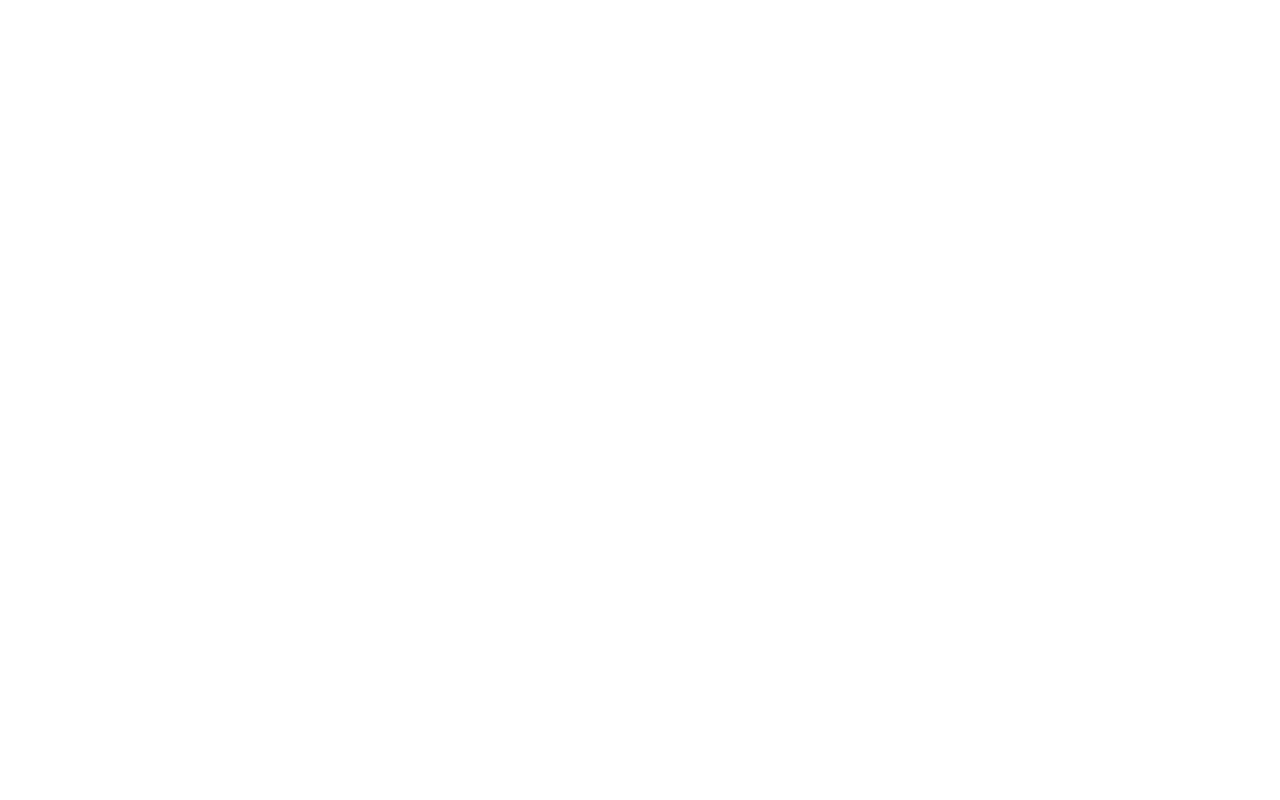
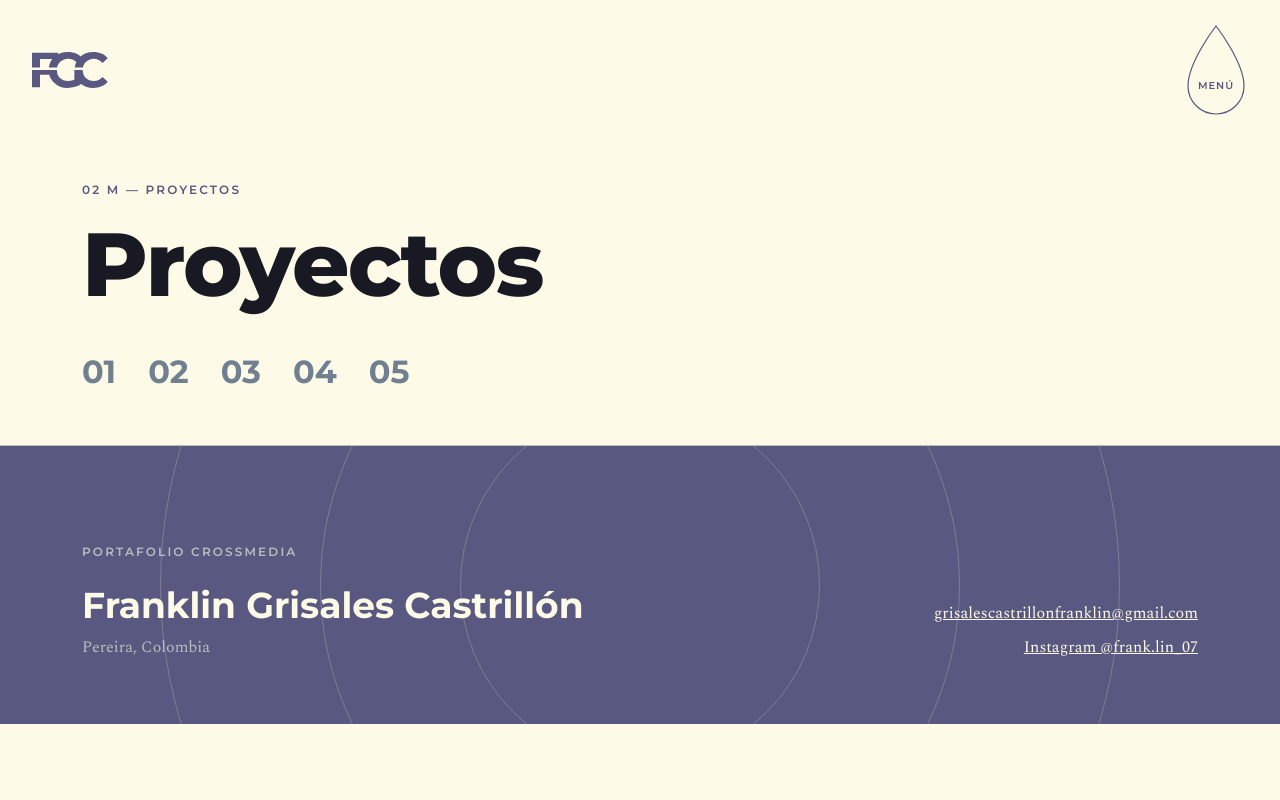
Before and after one commit to Frank-lin07/Portafolio_FGC, a plain HTML site: page proyectos.html in a window 1280 px wide. Drawn offline with nearby package versions, Linux system fonts and the light colour scheme.

Commit message:
Creacion de la estructura de la página Proyectos con cabecera, menú, índice y footer

```diff
--- a/css/estilos.css
+++ b/css/estilos.css
@@ -475,3 +475,26 @@ body.menu-abierto .logo-fgc { background-color: var(--color-fondo); }
 @media (max-width: 767px) {
     .pie-datos { text-align: left; }
 }
+
+/* Encabezado de páginas internas */
+.encabezado-pagina {
+    padding: 180px 0 var(--espacio-48);
+    border-bottom: 1px solid var(--color-neutro);
+}
+
+.indice {
+    display: flex;
+    gap: var(--espacio-32);
+    margin-top: var(--espacio-32);
+}
+
+.indice a {
+    font-family: var(--fuente-titulos);
+    font-weight: 700;
+    font-size: clamp(22px, 3vw, 32px);
+    color: var(--color-secundario);
+    text-decoration: none;
+    transition: color var(--duracion-corta);
+}
+
+.indice a:hover { color: var(--color-principal); text-decoration: underline; text-underline-offset: 6px; }
--- a/proyectos.html
+++ b/proyectos.html
@@ -0,0 +1,95 @@
+<!DOCTYPE html>
+<html lang="es">
+
+<head>
+    <meta charset="UTF-8">
+    <meta name="viewport" content="width=device-width, initial-scale=1">
+    <title>Proyectos | Franklin Grisales Castrillón</title>
+    <meta name="description" content="Cinco casos de diseño crossmedia, audiovisual, sonido, fotografía y 3D de Franklin Grisales Castrillón.">
+
+    <link rel="preconnect" href="https://fonts.googleapis.com">
+    <link rel="preconnect" href="https://fonts.gstatic.com" crossorigin>
+    <link href="https://fonts.googleapis.com/css2?family=Montserrat:wght@500;600;700;800&family=Spectral:wght@400;500&display=swap" rel="stylesheet">
+    <link href="https://cdn.jsdelivr.net/npm/bootstrap@5.3.3/dist/css/bootstrap.min.css" rel="stylesheet">
+
+    <link rel="stylesheet" href="css/tokens.css">
+    <link rel="stylesheet" href="css/estilos.css">
+</head>
+
+<body>
+    <a class="salto" href="#contenido">Saltar al contenido</a>
+
+    <header class="cabecera">
+        <a href="index.html" class="logo-fgc" aria-label="Franklin Grisales Castrillón, inicio"></a>
+        <button class="gota" id="botonMenu" aria-expanded="false" aria-controls="menuInmersion" aria-label="Abrir menú">
+            <svg class="gota-forma" viewBox="0 0 64 92" aria-hidden="true">
+                <path d="M32 2 C32 2 4 38 4 62 A28 28 0 0 0 60 62 C60 38 32 2 32 2 Z"/>
+            </svg>
+            <span class="gota-texto" id="gotaTexto">Menú</span>
+        </button>
+    </header>
+
+    <nav class="menu-inmersion" id="menuInmersion" aria-label="Navegación principal" aria-hidden="true">
+        <div class="menu-ondas" id="menuOndas" aria-hidden="true"></div>
+
+        <ul class="menu-lista">
+            <li><a href="index.html" class="menu-enlace"><span class="profundidad">00 m</span> — Inicio</a></li>
+            <li><a href="proyectos.html" class="menu-enlace activo"><span class="profundidad">02 m</span> — Proyectos</a></li>
+            <li><a href="perfil.html" class="menu-enlace"><span class="profundidad">04 m</span> — Sobre mí</a></li>
+            <li><a href="perfil.html#contacto" class="menu-enlace"><span class="profundidad">06 m</span> — Contacto</a></li>
+        </ul>
+
+        <div class="menu-pie">
+            <div class="menu-dato">
+                <span class="menu-etiqueta">Correo</span>
+                <a href="mailto:grisalescastrillonfranklin@gmail.com">grisalescastrillonfranklin@gmail.com</a>
+            </div>
+
+            <div class="menu-dato menu-dato-derecha">
+                <span class="menu-etiqueta">Instagram</span>
+                <a href="https://www.instagram.com/frank.lin_07" target="_blank" rel="noopener">@frank.lin_07</a>
+            </div>
+        </div>
+    </nav>
+
+    <main id="contenido">
+        <section class="encabezado-pagina">
+            <div class="container">
+                <p class="etiqueta revelar">02 m — Proyectos</p>
+                <h1 class="revelar">Proyectos</h1>
+                <nav class="indice revelar" aria-label="Índice de casos">
+                    <a href="#caso-1">01</a>
+                    <a href="#caso-2">02</a>
+                    <a href="#caso-3">03</a>
+                    <a href="#caso-4">04</a>
+                    <a href="#caso-5">05</a>
+                </nav>
+            </div>
+        </section>
+
+        <!-- Aquí van los cinco casos (commit 12) -->
+
+    </main>
+
+    <footer class="pie">
+        <div class="pie-ondas" aria-hidden="true">
+        <span></span><span></span><span></span>
+        </div>
+        <div class="container pie-contenido">
+        <div>
+            <p class="etiqueta etiqueta-clara">Portafolio crossmedia</p>
+            <p class="pie-nombre">Franklin Grisales Castrillón</p>
+            <p class="pie-lugar">Pereira, Colombia</p>
+        </div>
+        <div class="pie-datos">
+            <a href="mailto:grisalescastrillonfranklin@gmail.com">grisalescastrillonfranklin@gmail.com</a>
+            <a href="https://www.instagram.com/frank.lin_07" target="_blank" rel="noopener">Instagram @frank.lin_07</a>
+        </div>
+        </div>
+    </footer>
+
+    <script src="https://cdn.jsdelivr.net/npm/bootstrap@5.3.3/dist/js/bootstrap.bundle.min.js"></script>
+    <script src="https://cdnjs.cloudflare.com/ajax/libs/animejs/3.2.1/anime.min.js"></script>
+    <script src="js/main.js"></script>
+    </body>
+</html>
```
